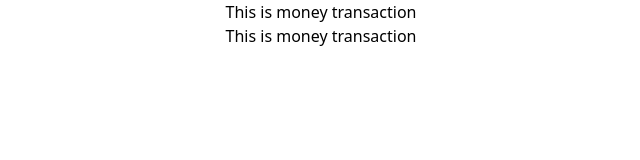
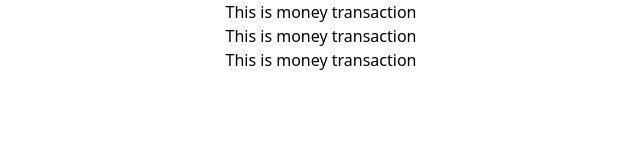
Before and after one commit to kaiyumdev/money-master, a plain HTML site: page index.html in a window 1280 px wide. Shown: the whole page, without its empty margins (319-959 px from the left). Drawn offline with nearby package versions, Linux system fonts and the light colour scheme.

Commit message:
code updated

```diff
--- a/index.html
+++ b/index.html
@@ -11,6 +11,7 @@
 <body>
     <h1 class="text-center">This is money transaction</h1>
     <h5 class="text-center">This is money transaction</h5>
+    <h6 class="text-center">This is money transaction</h6>
 
 
 
```
